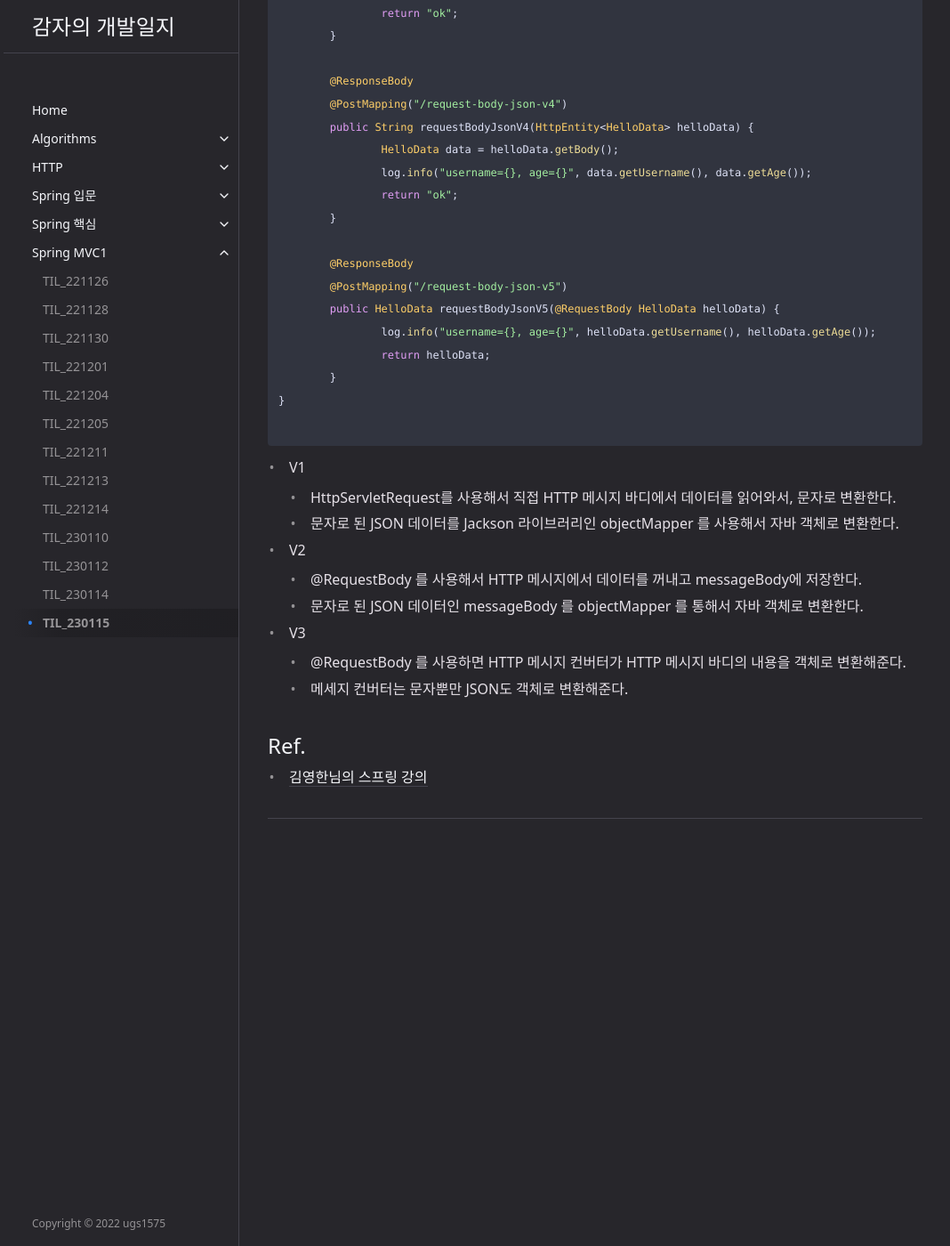
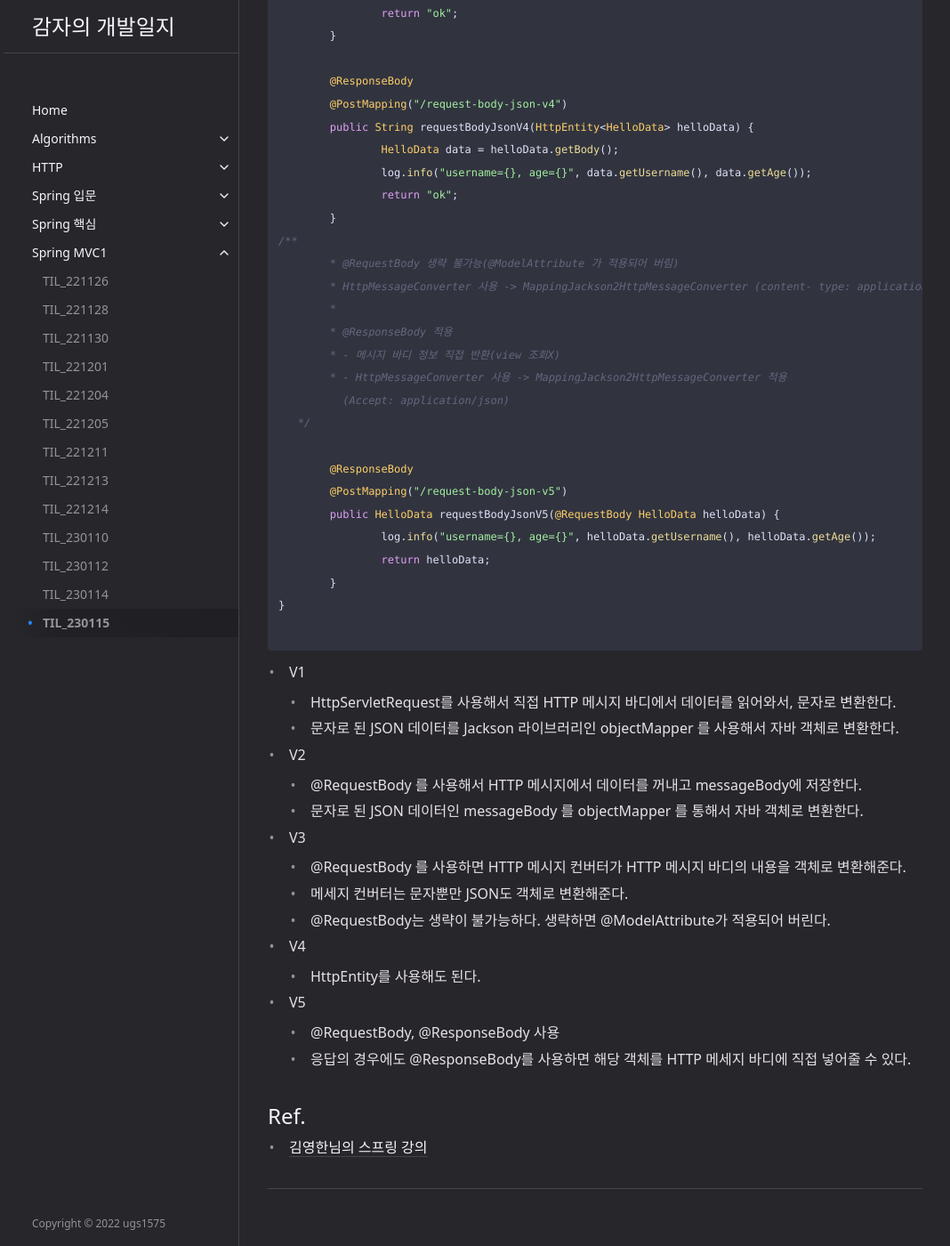
Before and after one commit to ugs1575/ugs1575.github.io, a Jekyll site: the page built from docs/spring_mvc1/til_230115.md, in a window 1280 px wide and 1400 px high, scrolled down 3500 px. Shown: the whole window at 89% size, without its empty margins (103-1171 px from the left). Built offline with Jekyll 4.4.1, drawn with Linux system fonts in a browser that asks for light colours.

Commit message:
til_230115 내용 추가

```diff
--- a/docs/spring_mvc1/til_230115.md
+++ b/docs/spring_mvc1/til_230115.md
@@ -145,6 +145,15 @@ public class RequestBodyJsonController {
 		log.info("username={}, age={}", data.getUsername(), data.getAge());
 		return "ok";
 	}
+/**
+	* @RequestBody 생략 불가능(@ModelAttribute 가 적용되어 버림)
+	* HttpMessageConverter 사용 -> MappingJackson2HttpMessageConverter (content- type: application/json)
+	*
+	* @ResponseBody 적용
+	* - 메시지 바디 정보 직접 반환(view 조회X)
+	* - HttpMessageConverter 사용 -> MappingJackson2HttpMessageConverter 적용
+	  (Accept: application/json)
+   */
 
 	@ResponseBody
 	@PostMapping("/request-body-json-v5")
@@ -165,6 +174,13 @@ public class RequestBodyJsonController {
 - V3
 	- @RequestBody 를 사용하면 HTTP 메시지 컨버터가 HTTP 메시지 바디의 내용을 객체로 변환해준다.
 	- 메세지 컨버터는 문자뿐만 JSON도 객체로 변환해준다.
+	- @RequestBody는 생략이 불가능하다. 생략하면 @ModelAttribute가 적용되어 버린다.
+- V4
+	- HttpEntity를 사용해도 된다.
+- V5
+	- @RequestBody, @ResponseBody 사용
+	- 응답의 경우에도 @ResponseBody를 사용하면 해당 객체를 HTTP 메세지 바디에 직접 넣어줄 수 있다.
+
 
 ## Ref.
 - <a href="https://www.inflearn.com/course/%EC%8A%A4%ED%94%84%EB%A7%81-mvc-1/dashboard">김영한님의 스프링 강의</a>
```
